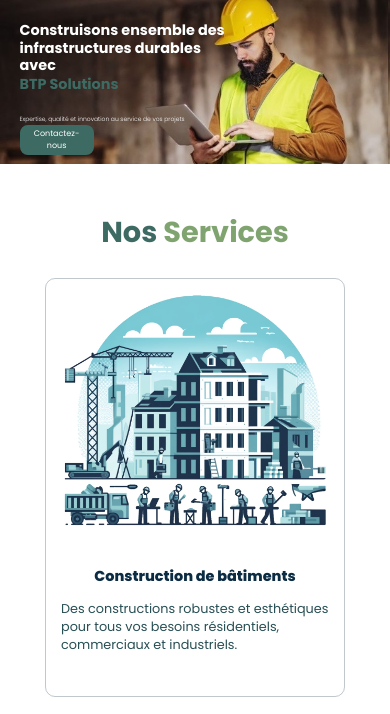
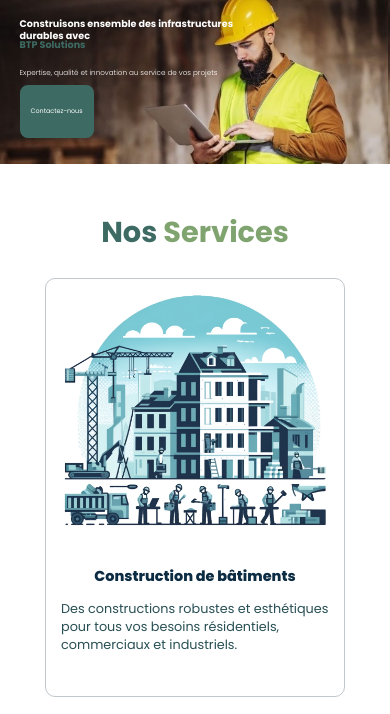
Before and after one commit to semthillo/SITE-BTS, a plain HTML site: page index.html in a window 390 px wide. Shown: the part 73-787 px from the top of the page. Drawn offline with nearby package versions, Linux system fonts and the light colour scheme.

Commit message:
responsive modified

```diff
--- a/CSS/style.css
+++ b/CSS/style.css
@@ -406,7 +406,7 @@ body, html{
 
     #head i{
         font-size: 30px;
-        margin-top: 15px;
+
 
         display: block;
     }
@@ -435,12 +435,12 @@ body, html{
 
     .container #hero h1{
 
-        font-size: 0.9rem;
+        font-size: 60%;
         width: 58%;
         font-weight: 700;
     }
     .container #hero h1 span{
-        font-size: 0.9rem;
+        font-size: 100%;
         width: 45%;
         font-weight: 700;
 
@@ -449,15 +449,17 @@ body, html{
     }
     .container #hero p{
 
-        font-size: 16%;
+        font-size: 45%;
         font-weight: 300;
         position: relative;
-       top: 1px;
+        flex-wrap: wrap;
+        top: 0.5px;
+
     }
     .container #hero button{
         width: 20%;
-        height: 30px;
-        font-size: 0.5rem;
+        height: 30%;
+        font-size: 40%;
 
         border-radius: 8px;
 
```
